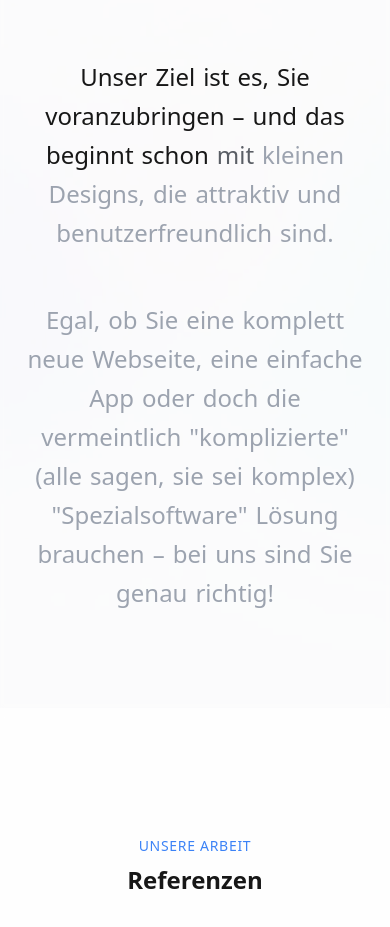
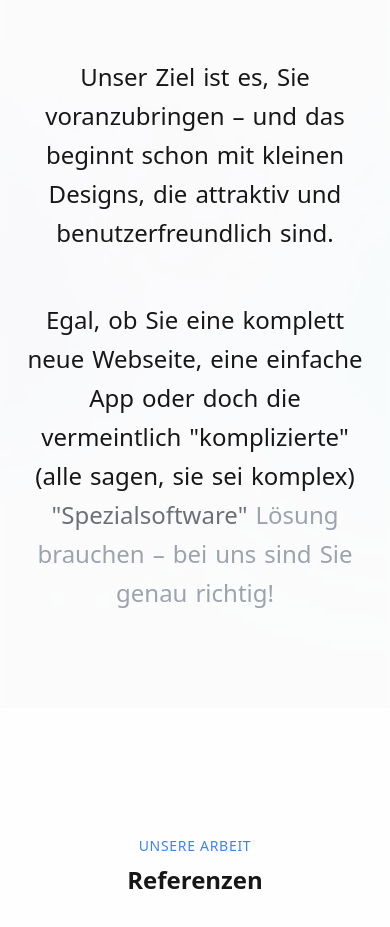
Before and after one commit to devware-ch/devware-landingpage, a Next.js app: page / in a window 390 px wide. Shown: the part 3640-4567 px from the top of the page. Built offline with nearby package versions, Linux system fonts and the light colour scheme.

Commit message:
fix: scroll effect on mobile

```diff
--- a/app/page.tsx
+++ b/app/page.tsx
@@ -35,7 +35,9 @@ export default function Home() {
 
   const { scrollYProgress } = useScroll({
     target: aboutRef,
-    offset: isDesktop ? ["start 65%", "start 0%"] : ["start 85%", "start 0%"]
+    offset: isDesktop
+      ? ["start 65%", "start 15%"]  // Desktop offset
+      : ["start 90%", "start 40%"]  // Mobile offset - angepasst für bessere mobile Sichtbarkeit
   });
 
   const textColor = useTransform(
@@ -43,6 +45,18 @@ export default function Home() {
     [0, 0.5],
     ["rgb(156 163 175)", "rgb(23 23 23)"]
   );
+
+  // Verbesserte Scroll-Animation für Text
+  const createScrollAnimation = (index: number, startOffset: number = 0) => {
+    return useTransform(
+      scrollYProgress,
+      [
+        Math.max(0, startOffset + index * 0.012), // Reduzierte Verzögerung zwischen Wörtern
+        Math.max(0, startOffset + index * 0.012 + 0.015) // Sanfterer Übergang
+      ],
+      ["rgb(156 163 175)", "rgb(23 23 23)"]
+    );
+  };
 
   return (
     <main className="relative">
@@ -273,11 +287,7 @@ export default function Home() {
               <div className="space-y-12 relative">
                 <div className="flex flex-wrap justify-center gap-x-2 md:gap-x-3">
                   {["Unser", "Ziel", "ist", "es,", "Sie", "voranzubringen", "–", "und", "das", "beginnt", "schon", "mit", "kleinen", "Designs,", "die", "attraktiv", "und", "benutzerfreundlich", "sind."].map((word, index) => {
-                    const wordProgress = useTransform(
-                      scrollYProgress,
-                      [index * 0.018, index * 0.018 + 0.01],
-                      ["rgb(156 163 175)", "rgb(23 23 23)"]
-                    );
+                    const wordProgress = createScrollAnimation(index);
 
                     return (
                       <motion.span
@@ -293,11 +303,7 @@ export default function Home() {
 
                 <div className="flex flex-wrap justify-center gap-x-2 md:gap-x-3">
                   {["Egal,", "ob", "Sie", "eine", "komplett", "neue", "Webseite,", "eine", "einfache", "App", "oder", "doch", "die", "vermeintlich", "\"komplizierte\"", "(alle", "sagen,", "sie", "sei", "komplex)", "\"Spezialsoftware\"", "Lösung", "brauchen", "–", "bei", "uns", "sind", "Sie", "genau", "richtig!"].map((word, index) => {
-                    const wordProgress = useTransform(
-                      scrollYProgress,
-                      [0.35 + index * 0.018, 0.35 + index * 0.018 + 0.01],
-                      ["rgb(156 163 175)", "rgb(23 23 23)"]
-                    );
+                    const wordProgress = createScrollAnimation(index, 0.2); // Zweiter Absatz startet später
 
                     return (
                       <motion.span
```
